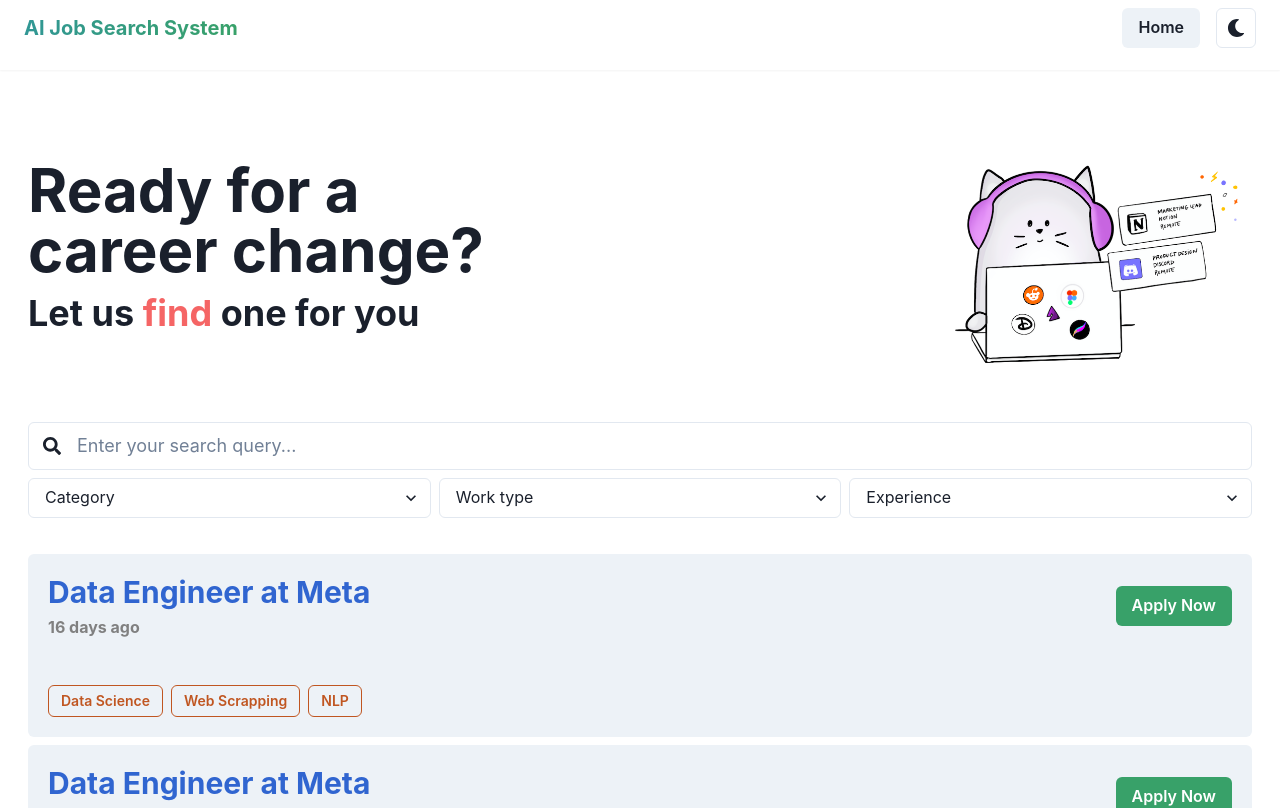
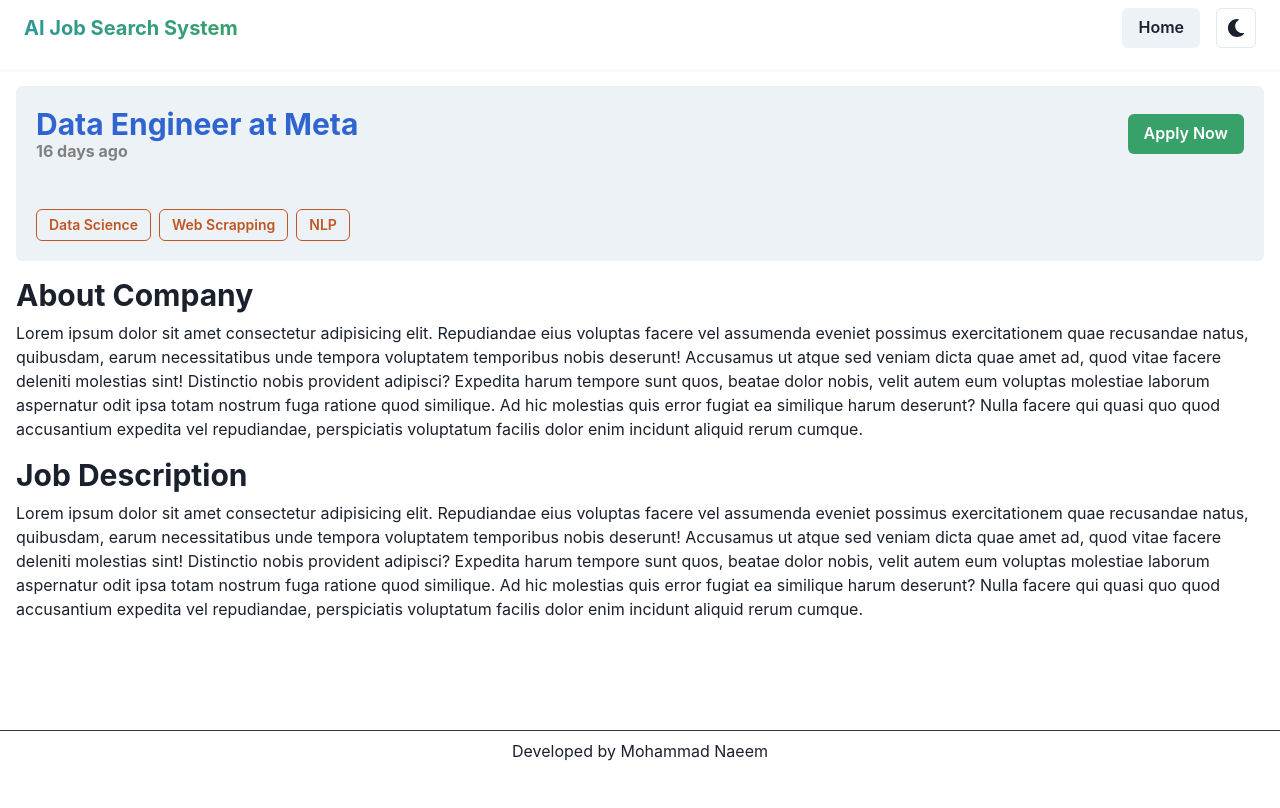
Before and after one commit to i-naeem/fastcareer, a React (Create React App) app: page /jobs/1 in a window 1280 px wide. Shown: the top 808 px of the page. Built offline with nearby package versions, Linux system fonts and the light colour scheme.

Commit message:
Add react-router-dom

```diff
--- a/package.json
+++ b/package.json
@@ -10,10 +10,14 @@
     "@testing-library/react": "^13.4.0",
     "@testing-library/user-event": "^13.5.0",
     "framer-motion": "^10.12.16",
+    "localforage": "^1.10.0",
+    "match-sorter": "^6.3.1",
     "react": "^18.2.0",
     "react-dom": "^18.2.0",
     "react-icons": "^4.9.0",
+    "react-router-dom": "^6.13.0",
     "react-scripts": "5.0.1",
+    "sort-by": "^1.2.0",
     "web-vitals": "^2.1.4"
   },
   "scripts": {
--- a/src/App.js
+++ b/src/App.js
@@ -1,19 +1,27 @@
 import Header from './components/Header';
 import Footer from './components/Footer';
+import NotFound from './routes/NotFound';
 import { Box } from '@chakra-ui/react';
+import Home from './routes/Home';
 import Job from './routes/Job';
-import Home from './routes/Home';
+
+import { BrowserRouter, Routes, Route } from 'react-router-dom';
 
 const App = () => {
   return (
-    <Box>
-      <Header />
-      <Box as='main' p={4} minH='calc(100vh - 70px - 70px)'>
-        <Home />
-        {/* <Job /> */}
+    <BrowserRouter>
+      <Box>
+        <Header />
+        <Box as='main' p={4} minH='calc(100vh - 70px - 70px)'>
+          <Routes>
+            <Route exact path='/' element={<Home />} />
+            <Route exact path='/jobs/:job_id' element={<Job />} />
+            <Route exact path='*' element={<NotFound />} />
+          </Routes>
+        </Box>
+        <Footer />
       </Box>
-      <Footer />
-    </Box>
+    </BrowserRouter>
   );
 };
 
--- a/src/components/Header.js
+++ b/src/components/Header.js
@@ -1,6 +1,7 @@
 import { useMediaQuery, Container, Heading, HStack, Button, Link, Box } from '@chakra-ui/react';
 import { ColorModeSwitcher } from './ColorModeSwitcher';
 import { APP_NAME } from '../constants';
+import { NavLink } from 'react-router-dom';
 
 const Header = props => {
   const [isLargerThan600] = useMediaQuery(`(min-width: 600px)`);
@@ -15,14 +16,14 @@
               bgGradient='linear(to-r, teal.500, green.500)'
               size={isLargerThan600 ? 'md' : 'sm'}
               bgClip='text'
-              as={Link}
-              href='/'
+              as={NavLink}
+              to='/'
             >
               {APP_NAME}
             </Heading>
 
             <HStack spacing={2}>
-              <Button size={size} to='/' as={Link}>
+              <Button size={size} to='/' as={NavLink}>
                 Home
               </Button>
 
--- a/src/components/JobCard.js
+++ b/src/components/JobCard.js
@@ -1,13 +1,14 @@
+import { Link } from 'react-router-dom';
 import {
   ButtonGroup,
   CardFooter,
   CardBody,
   Heading,
   Button,
+  HStack,
   Stack,
   Card,
   Box,
-  HStack,
 } from '@chakra-ui/react';
 
 const JobCard = props => {
@@ -17,7 +18,7 @@
         <CardBody>
           <HStack align='center' justify='space-between'>
             <Box>
-              <Heading size='lg' mb='2' color='Highlight'>
+              <Heading size='lg' mb='2' color='Highlight' as={Link} to='/jobs/1'>
                 Data Engineer at Meta
               </Heading>
               <Heading size='sm' color='GrayText'>
```
Also changed, not shown: 1 other file (tests, documents, lock files or other folders).
